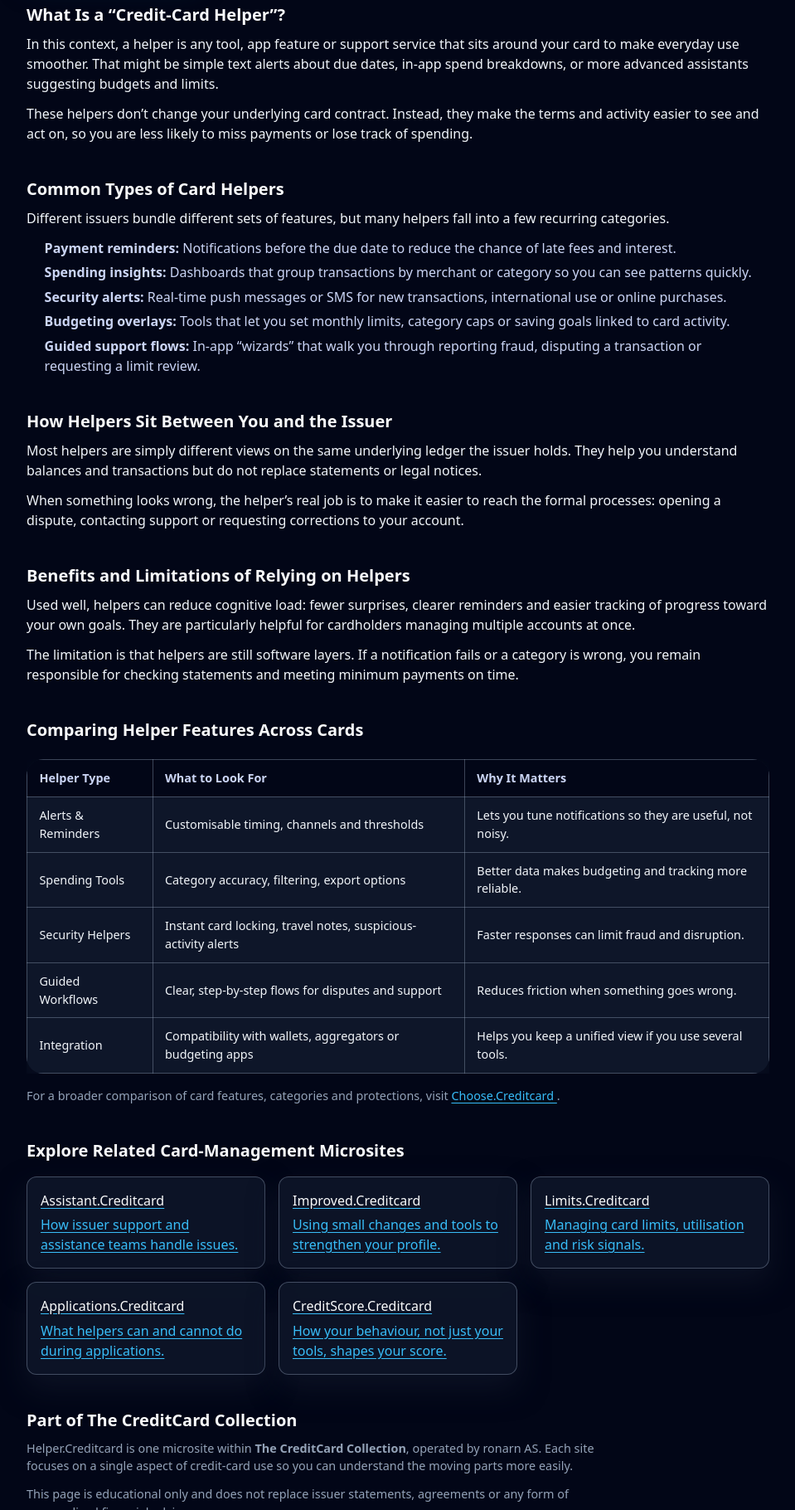
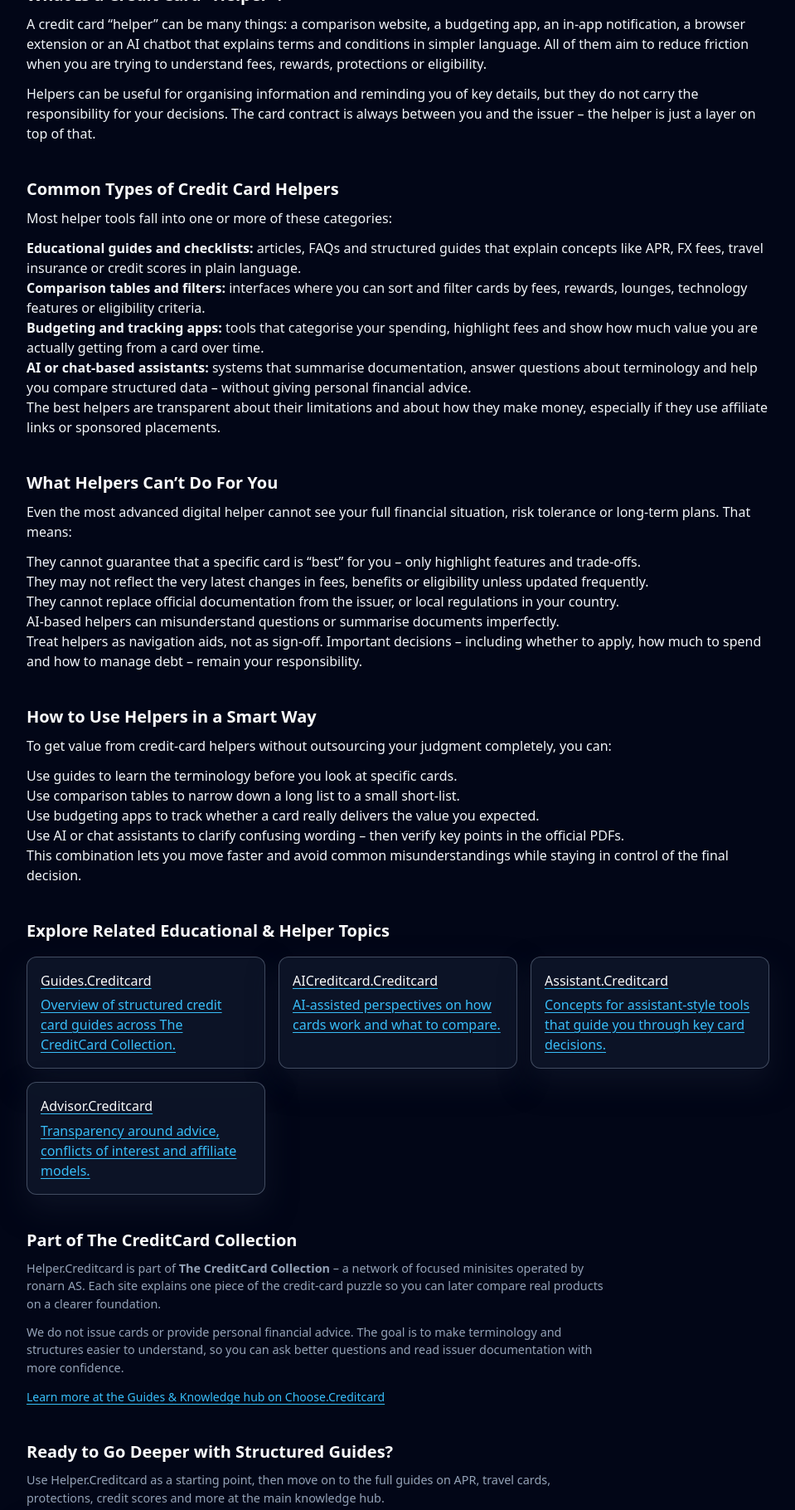
Before and after one commit to ChooseCreditCard/helper.creditcard, a plain HTML site: page index.html in a window 1280 px wide. Shown: the part 489-2309 px from the top of the page at 83% size, without its empty margins (160-1119 px from the left). Drawn offline with nearby package versions, Linux system fonts and the light colour scheme.

Commit message:
Update index.html

```diff
--- a/index.html
+++ b/index.html
@@ -4,22 +4,22 @@
   <meta charset="UTF-8" />
   <meta name="viewport" content="width=device-width, initial-scale=1" />
 
-  <title>Helper.Creditcard – Tools & Helpers for Managing Credit Cards</title>
-  <meta name="description" content="Independent overview of tools and helpers that make credit-card use easier: alerts, budgeting helpers, in-app assistants and support features." />
+  <title>Helper.Creditcard – Credit Card “Helpers” & Assistants Explained</title>
+  <meta name="description" content="Understand digital credit card helpers: apps, tools, AI assistants and guides that help you compare cards, track fees, rewards and protections – without replacing your own judgment." />
   <meta name="robots" content="index,follow" />
   <link rel="canonical" href="https://helper.creditcard/" />
 
   <!-- Open Graph -->
-  <meta property="og:title" content="Helper.Creditcard – Credit-Card Helpers & Tools Explained" />
-  <meta property="og:description" content="Learn how in-app helpers, alerts, budgeting tools and support features can make it easier to manage your credit cards day to day." />
+  <meta property="og:title" content="Helper.Creditcard – Credit Card Helpers & Assistants Explained" />
+  <meta property="og:description" content="Independent overview of digital tools, apps and assistants that help you understand and compare credit cards – from guides and calculators to AI-powered helpers." />
   <meta property="og:type" content="website" />
   <meta property="og:url" content="https://helper.creditcard/" />
   <meta property="og:image" content="https://choose.creditcard/preview.png?utm_source=helper.creditcard&utm_medium=referral&utm_campaign=og_image" />
 
   <!-- Twitter -->
   <meta name="twitter:card" content="summary_large_image" />
-  <meta name="twitter:title" content="Helper.Creditcard – Managing Cards With Digital Helpers" />
-  <meta name="twitter:description" content="A neutral guide to card-related helpers: reminders, alerts, digital assistants and budgeting tools that sit around your credit cards." />
+  <meta name="twitter:title" content="Helper.Creditcard – Card Helper Tools & AI Assistants" />
+  <meta name="twitter:description" content="How digital helpers, guides and AI tools can support your credit card decisions – and what they can’t do for you." />
   <meta name="twitter:image" content="https://choose.creditcard/preview.png?utm_source=helper.creditcard&utm_medium=referral&utm_campaign=twitter_image" />
 
   <!-- GA4 -->
@@ -44,13 +44,13 @@
         <div class="cc-logo">CC</div>
         <div class="brand-text">
           <div class="brand-title">Helper.Creditcard</div>
-          <div class="brand-subtitle">Tools & Helpers for Card Management</div>
+          <div class="brand-subtitle">Credit Card Helpers & Tools Explained</div>
         </div>
       </div>
       <nav class="nav-links" aria-label="Page navigation">
         <a href="#overview">Overview</a>
-        <a href="#helpers">Types of Helpers</a>
-        <a href="#compare">Compare</a>
+        <a href="#types">Types of Helpers</a>
+        <a href="#limits">Limits &amp; Risks</a>
       </nav>
     </div>
   </header>
@@ -66,151 +66,161 @@
     <!-- Hero -->
     <section class="hero">
       <div class="hero-content">
-        <h1>Digital Helpers That Make Credit-Card Use Easier</h1>
+        <h1>How “Helpers” Can Support Your Credit Card Decisions</h1>
         <p class="hero-lead">
-          Modern cards don’t just come with plastic and a PIN. Many issuers now provide apps, alerts and built-in helpers that make it easier to stay on top of payments, budgets and security. This page explains what those helpers do and how to use them without over-relying on automation.
+          From simple checklists to AI-powered assistants, there are more tools than ever that claim to “help” you pick the right credit card. This page explains what these helpers actually do – and what still depends on your own judgment.
         </p>
-        <a class="cta" href="https://choose.creditcard/?utm_source=helper.creditcard&utm_medium=referral&utm_campaign=hero_cta">
-          Visit Choose.Creditcard
+        <a class="cta" href="https://choose.creditcard/guides/?utm_source=helper.creditcard&utm_medium=referral&utm_campaign=hero_cta">
+          Browse credit card guides on Choose.Creditcard
         </a>
       </div>
     </section>
 
     <!-- Overview -->
     <section id="overview" class="section">
-      <h2>What Is a “Credit-Card Helper”?</h2>
-      <p>In this context, a helper is any tool, app feature or support service that sits around your card to make everyday use smoother. That might be simple text alerts about due dates, in-app spend breakdowns, or more advanced assistants suggesting budgets and limits.</p>
-      <p>These helpers don’t change your underlying card contract. Instead, they make the terms and activity easier to see and act on, so you are less likely to miss payments or lose track of spending.</p>
+      <h2>What Is a Credit Card “Helper”?</h2>
+      <p>
+        A credit card “helper” can be many things: a comparison website, a budgeting app, an in-app notification,
+        a browser extension or an AI chatbot that explains terms and conditions in simpler language. All of them aim
+        to reduce friction when you are trying to understand fees, rewards, protections or eligibility.
+      </p>
+      <p>
+        Helpers can be useful for organising information and reminding you of key details, but they do not carry
+        the responsibility for your decisions. The card contract is always between you and the issuer – the helper
+        is just a layer on top of that.
+      </p>
     </section>
 
     <!-- Types of helpers -->
-    <section id="helpers" class="section">
-      <h2>Common Types of Card Helpers</h2>
-      <p>Different issuers bundle different sets of features, but many helpers fall into a few recurring categories.</p>
-      <ul class="list">
-        <li><strong>Payment reminders:</strong> Notifications before the due date to reduce the chance of late fees and interest.</li>
-        <li><strong>Spending insights:</strong> Dashboards that group transactions by merchant or category so you can see patterns quickly.</li>
-        <li><strong>Security alerts:</strong> Real-time push messages or SMS for new transactions, international use or online purchases.</li>
-        <li><strong>Budgeting overlays:</strong> Tools that let you set monthly limits, category caps or saving goals linked to card activity.</li>
-        <li><strong>Guided support flows:</strong> In-app “wizards” that walk you through reporting fraud, disputing a transaction or requesting a limit review.</li>
+    <section id="types" class="section">
+      <h2>Common Types of Credit Card Helpers</h2>
+      <p>Most helper tools fall into one or more of these categories:</p>
+      <ul>
+        <li>
+          <strong>Educational guides and checklists:</strong> articles, FAQs and structured guides that explain
+          concepts like APR, FX fees, travel insurance or credit scores in plain language.
+        </li>
+        <li>
+          <strong>Comparison tables and filters:</strong> interfaces where you can sort and filter cards by
+          fees, rewards, lounges, technology features or eligibility criteria.
+        </li>
+        <li>
+          <strong>Budgeting and tracking apps:</strong> tools that categorise your spending, highlight fees and
+          show how much value you are actually getting from a card over time.
+        </li>
+        <li>
+          <strong>AI or chat-based assistants:</strong> systems that summarise documentation, answer questions
+          about terminology and help you compare structured data – without giving personal financial advice.
+        </li>
       </ul>
+      <p>
+        The best helpers are transparent about their limitations and about how they make money, especially if
+        they use affiliate links or sponsored placements.
+      </p>
     </section>
 
-    <section class="section">
-      <h2>How Helpers Sit Between You and the Issuer</h2>
-      <p>Most helpers are simply different views on the same underlying ledger the issuer holds. They help you understand balances and transactions but do not replace statements or legal notices.</p>
-      <p>When something looks wrong, the helper’s real job is to make it easier to reach the formal processes: opening a dispute, contacting support or requesting corrections to your account.</p>
+    <!-- Limits & risks -->
+    <section id="limits" class="section">
+      <h2>What Helpers Can’t Do For You</h2>
+      <p>
+        Even the most advanced digital helper cannot see your full financial situation, risk tolerance or
+        long-term plans. That means:
+      </p>
+      <ul>
+        <li>
+          They cannot guarantee that a specific card is “best” for you – only highlight features and trade-offs.
+        </li>
+        <li>
+          They may not reflect the very latest changes in fees, benefits or eligibility unless updated frequently.
+        </li>
+        <li>
+          They cannot replace official documentation from the issuer, or local regulations in your country.
+        </li>
+        <li>
+          AI-based helpers can misunderstand questions or summarise documents imperfectly.
+        </li>
+      </ul>
+      <p>
+        Treat helpers as navigation aids, not as sign-off. Important decisions – including whether to apply, how
+        much to spend and how to manage debt – remain your responsibility.
+      </p>
     </section>
 
+    <!-- Using helpers well -->
     <section class="section">
-      <h2>Benefits and Limitations of Relying on Helpers</h2>
-      <p>Used well, helpers can reduce cognitive load: fewer surprises, clearer reminders and easier tracking of progress toward your own goals. They are particularly helpful for cardholders managing multiple accounts at once.</p>
-      <p>The limitation is that helpers are still software layers. If a notification fails or a category is wrong, you remain responsible for checking statements and meeting minimum payments on time.</p>
-    </section>
-
-    <!-- Comparison table -->
-    <section id="compare" class="section">
-      <h2>Comparing Helper Features Across Cards</h2>
-      <div class="table-wrap">
-        <table class="table">
-          <thead>
-            <tr>
-              <th>Helper Type</th>
-              <th>What to Look For</th>
-              <th>Why It Matters</th>
-            </tr>
-          </thead>
-          <tbody>
-            <tr>
-              <td>Alerts & Reminders</td>
-              <td>Customisable timing, channels and thresholds</td>
-              <td>Lets you tune notifications so they are useful, not noisy.</td>
-            </tr>
-            <tr>
-              <td>Spending Tools</td>
-              <td>Category accuracy, filtering, export options</td>
-              <td>Better data makes budgeting and tracking more reliable.</td>
-            </tr>
-            <tr>
-              <td>Security Helpers</td>
-              <td>Instant card locking, travel notes, suspicious-activity alerts</td>
-              <td>Faster responses can limit fraud and disruption.</td>
-            </tr>
-            <tr>
-              <td>Guided Workflows</td>
-              <td>Clear, step-by-step flows for disputes and support</td>
-              <td>Reduces friction when something goes wrong.</td>
-            </tr>
-            <tr>
-              <td>Integration</td>
-              <td>Compatibility with wallets, aggregators or budgeting apps</td>
-              <td>Helps you keep a unified view if you use several tools.</td>
-            </tr>
-          </tbody>
-        </table>
-      </div>
-      <p class="small">
-        For a broader comparison of card features, categories and protections, visit
-        <a href="https://choose.creditcard/?utm_source=helper.creditcard&utm_medium=referral&utm_campaign=comparison_section">
-          Choose.Creditcard
-        </a>.
+      <h2>How to Use Helpers in a Smart Way</h2>
+      <p>
+        To get value from credit-card helpers without outsourcing your judgment completely, you can:
+      </p>
+      <ul>
+        <li>Use guides to learn the terminology before you look at specific cards.</li>
+        <li>Use comparison tables to narrow down a long list to a small short-list.</li>
+        <li>Use budgeting apps to track whether a card really delivers the value you expected.</li>
+        <li>Use AI or chat assistants to clarify confusing wording – then verify key points in the official PDFs.</li>
+      </ul>
+      <p>
+        This combination lets you move faster and avoid common misunderstandings while staying in control of
+        the final decision.
       </p>
     </section>
 
     <!-- Cluster links -->
     <section class="section">
-      <h2>Explore Related Card-Management Microsites</h2>
+      <h2>Explore Related Educational &amp; Helper Topics</h2>
       <div class="cluster-grid">
-        <a class="cluster-card" href="https://assistant.creditcard/?utm_source=helper.creditcard&utm_medium=referral&utm_campaign=cluster_assistant">
+        <a class="cluster-card"
+           href="https://guides.creditcard/?utm_source=helper.creditcard&utm_medium=referral&utm_campaign=cluster_guides">
+          <h3>Guides.Creditcard</h3>
+          <p>Overview of structured credit card guides across The CreditCard Collection.</p>
+        </a>
+        <a class="cluster-card"
+           href="https://aicreditcard.creditcard/?utm_source=helper.creditcard&utm_medium=referral&utm_campaign=cluster_aicreditcard">
+          <h3>AICreditcard.Creditcard</h3>
+          <p>AI-assisted perspectives on how cards work and what to compare.</p>
+        </a>
+        <a class="cluster-card"
+           href="https://assistant.creditcard/?utm_source=helper.creditcard&utm_medium=referral&utm_campaign=cluster_assistant">
           <h3>Assistant.Creditcard</h3>
-          <p>How issuer support and assistance teams handle issues.</p>
+          <p>Concepts for assistant-style tools that guide you through key card decisions.</p>
         </a>
-        <a class="cluster-card" href="https://improved.creditcard/?utm_source=helper.creditcard&utm_medium=referral&utm_campaign=cluster_improved">
-          <h3>Improved.Creditcard</h3>
-          <p>Using small changes and tools to strengthen your profile.</p>
-        </a>
-        <a class="cluster-card" href="https://limits.creditcard/?utm_source=helper.creditcard&utm_medium=referral&utm_campaign=cluster_limits">
-          <h3>Limits.Creditcard</h3>
-          <p>Managing card limits, utilisation and risk signals.</p>
-        </a>
-        <a class="cluster-card" href="https://applications.creditcard/?utm_source=helper.creditcard&utm_medium=referral&utm_campaign=cluster_applications">
-          <h3>Applications.Creditcard</h3>
-          <p>What helpers can and cannot do during applications.</p>
-        </a>
-        <a class="cluster-card" href="https://creditscore.creditcard/?utm_source=helper.creditcard&utm_medium=referral&utm_campaign=cluster_creditscore">
-          <h3>CreditScore.Creditcard</h3>
-          <p>How your behaviour, not just your tools, shapes your score.</p>
+        <a class="cluster-card"
+           href="https://advisor.creditcard/?utm_source=helper.creditcard&utm_medium=referral&utm_campaign=cluster_advisor">
+          <h3>Advisor.Creditcard</h3>
+          <p>Transparency around advice, conflicts of interest and affiliate models.</p>
         </a>
       </div>
     </section>
 
-    <!-- Collection section -->
+    <!-- Collection / hub snippet -->
     <section class="section">
       <h2>Part of The CreditCard Collection</h2>
       <p class="small">
-        Helper.Creditcard is one microsite within <strong>The CreditCard Collection</strong>, operated by ronarn AS. Each site focuses on a single aspect of credit-card use so you can understand the moving parts more easily.
+        Helper.Creditcard is part of <strong>The CreditCard Collection</strong> – a network of focused minisites
+        operated by ronarn AS. Each site explains one piece of the credit-card puzzle so you can later compare
+        real products on a clearer foundation.
       </p>
       <p class="small">
-        This page is educational only and does not replace issuer statements, agreements or any form of personalised financial advice.
+        We do not issue cards or provide personal financial advice. The goal is to make terminology and structures
+        easier to understand, so you can ask better questions and read issuer documentation with more confidence.
       </p>
 
-      <!-- REQUIRED HUB SNIPPET – ROOT -->
       <div class="hub-link">
-        <a href="https://choose.creditcard/?utm_source=helper.creditcard&utm_medium=referral&utm_campaign=minisite_to_hub"
-           class="text-sm text-slate-600 hover:text-slate-900">
-          Learn more at Choose.Creditcard
+        <a href="https://choose.creditcard/guides/?utm_source=helper.creditcard&utm_medium=referral&utm_campaign=minisite_to_hub"
+           class="text-sm text-slate-500 hover:text-slate-200">
+          Learn more at the Guides &amp; Knowledge hub on Choose.Creditcard
         </a>
       </div>
     </section>
 
     <!-- Bottom CTA -->
     <section class="section">
-      <h2>Ready to See Which Cards Offer the Helpers You Want?</h2>
+      <h2>Ready to Go Deeper with Structured Guides?</h2>
       <p class="small">
-        Use Helper.Creditcard to understand the landscape of tools and helpers, then explore the main hub to compare concrete card products and features.
+        Use Helper.Creditcard as a starting point, then move on to the full guides on APR, travel cards,
+        protections, credit scores and more at the main knowledge hub.
       </p>
-      <a class="cta" href="https://choose.creditcard/?utm_source=helper.creditcard&utm_medium=referral&utm_campaign=bottom_cta">
-        Go to Choose.Creditcard
+      <a class="cta" href="https://choose.creditcard/guides/?utm_source=helper.creditcard&utm_medium=referral&utm_campaign=bottom_cta">
+        Go to Guides on Choose.Creditcard
       </a>
     </section>
   </main>
```
